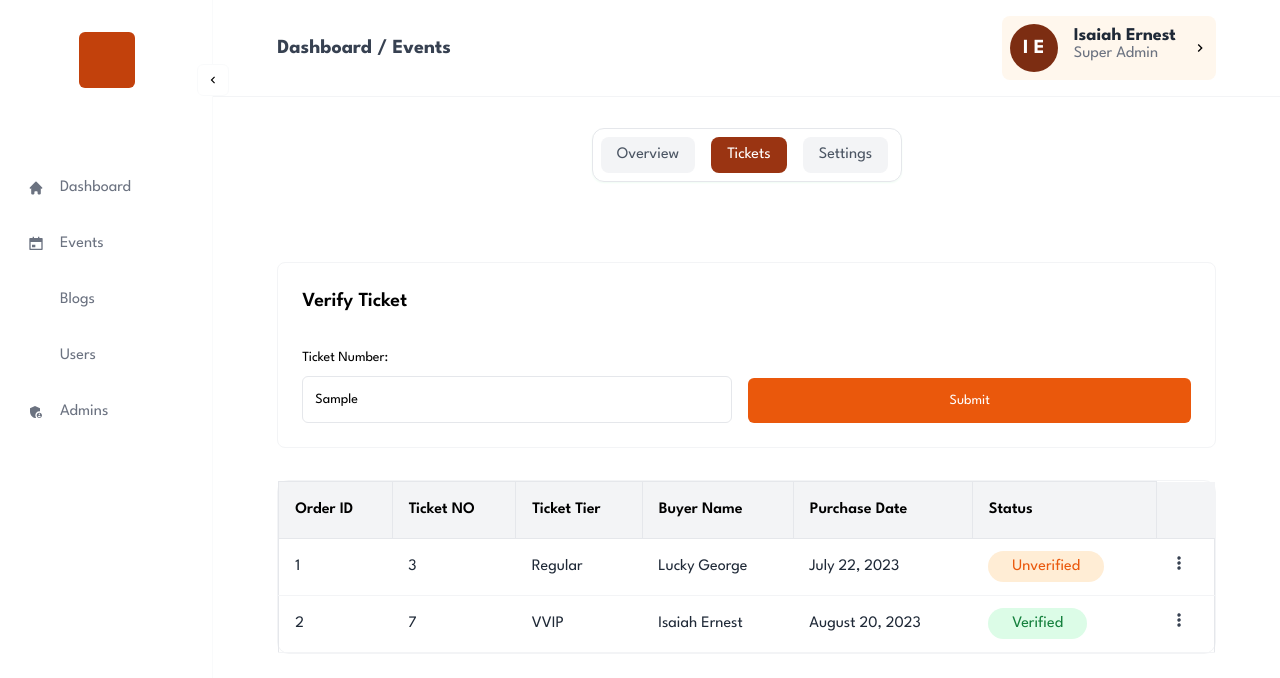
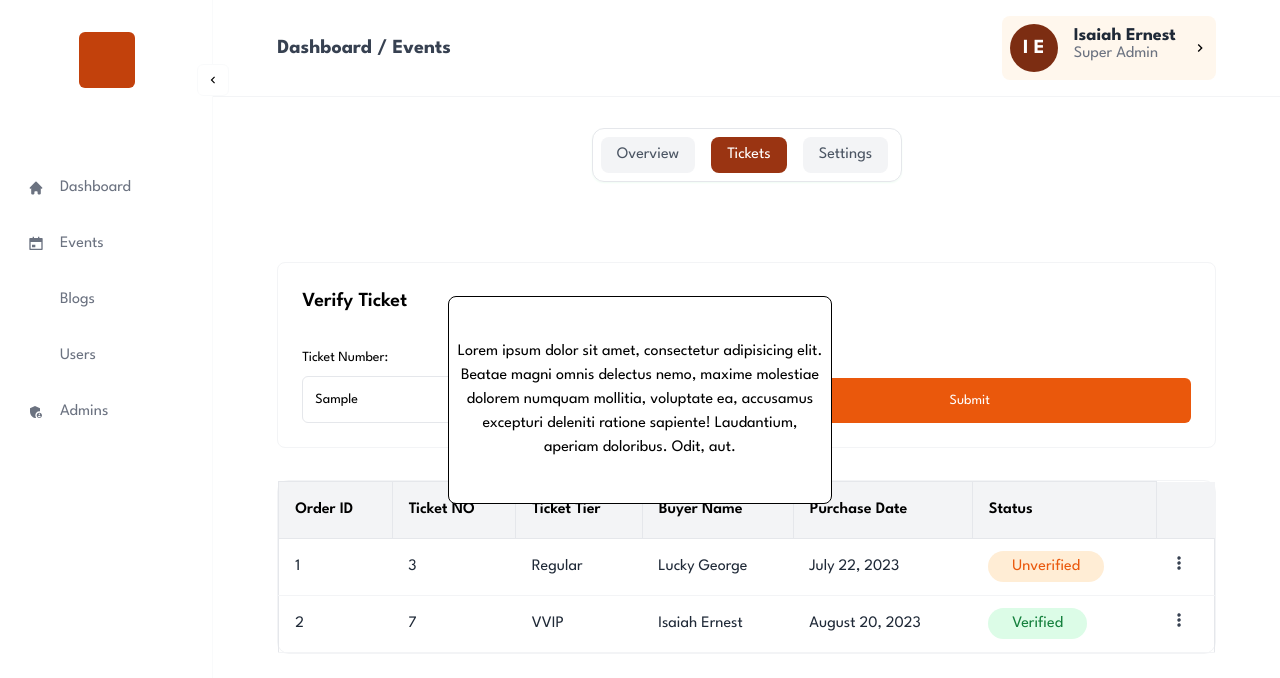
Before and after one commit to ernestechie/fossa-hub, a Next.js app: page /dashboard/events/1/tickets in a window 1280 px wide. Both pictures are taken after typing "Sample" into the empty fields and a click on the button "Submit". Shown: the top 678 px of the page. Built offline with nearby package versions, Linux system fonts and the light colour scheme; some icons are missing.

Commit message:
added popup to ticket

```diff
--- a/app/components/Events/PopupMenu/PopUp.tsx
+++ b/app/components/Events/PopupMenu/PopUp.tsx
@@ -8,7 +8,6 @@ const PopupMenu = () => {
     <Popup
       trigger={
         <button type='button'>
-          {''}
           <SlOptionsVertical />
         </button>
       }
--- /dev/null
+++ b/app/components/Events/PopupMenu/PopupTicket.tsx
@@ -0,0 +1,32 @@
+import React, { useState } from "react";
+import Popup from "reactjs-popup";
+
+const TicketPopup = () => {
+  const [open, setOpen] = useState(false);
+  const closeModal = () => setOpen(false);
+  return (
+    <>
+      <button
+        type="submit"
+        onClick={() => setOpen((o) => !o)}
+        className="block w-full bg-orange-600 text-white p-3 rounded-md hover:bg-orange-700 duration-500"
+      >
+        Submit
+      </button>
+      <Popup open={open} closeOnDocumentClick onClose={closeModal}>
+        <div
+          className="flex h-52 p-2 w-96 bg-white border border-black border-spacing-2  rounded-lg justify-center items-center"
+          onClick={closeModal}
+        >
+          <p className="text-center">
+            Lorem ipsum dolor sit amet, consectetur adipisicing elit. Beatae
+            magni omnis delectus nemo, maxime molestiae dolorem numquam
+            mollitia, voluptate ea, accusamus excepturi deleniti ratione
+            sapiente! Laudantium, aperiam doloribus. Odit, aut.
+          </p>
+        </div>
+      </Popup>
+    </>
+  );
+};
+export default TicketPopup;
--- a/app/components/Events/TicketForm/TicketForm.tsx
+++ b/app/components/Events/TicketForm/TicketForm.tsx
@@ -1,9 +1,10 @@
-'use client';
-import React, { ChangeEvent, FormEvent, useState } from 'react';
+"use client";
+import React, { ChangeEvent, FormEvent, useState } from "react";
+import TicketPopup from "../PopupMenu/PopupTicket";
 
 const TicketForm = () => {
   const [formData, setFormData] = useState({
-    number: '',
+    number: "",
   });
 
   const handleChange = (
@@ -19,32 +20,27 @@ const TicketForm = () => {
   };
 
   return (
-    <div className='container mx-auto mt-8'>
-      <div className='p-6 border border-gray-100 rounded-lg'>
-        <p className='text-xl font-semibold mb-8'>Verify Ticket</p>
+    <div className="container mx-auto mt-8">
+      <div className="p-6 border border-gray-100 rounded-lg">
+        <p className="text-xl font-semibold mb-8">Verify Ticket</p>
         <form
           onSubmit={handleSubmit}
-          className='flex flex-col sm:flex-row sm:items-end sm:justify-between gap-4'
+          className="flex flex-col sm:flex-row sm:items-end sm:justify-between gap-4"
         >
-          <div className='w-full'>
-            <label className='block mb-2 font-bold'>Ticket Number:</label>
+          <div className="w-full">
+            <label className="block mb-2 font-bold">Ticket Number:</label>
             <input
-              title='Ticket Number'
-              type='text'
-              name='number'
+              title="Ticket Number"
+              type="text"
+              name="number"
               value={formData.number}
               onChange={handleChange}
-              className='w-full p-3 border rounded-md outline-none'
+              className="w-full p-3 border rounded-md outline-none"
               required
-              placeholder='Ticket Number'
+              placeholder="Ticket Number"
             />
           </div>
-          <button
-            type='submit'
-            className='block w-full bg-orange-600 text-white p-3 rounded-md hover:bg-orange-700 duration-500'
-          >
-            Submit
-          </button>
+           <TicketPopup />
         </form>
       </div>
     </div>
```
